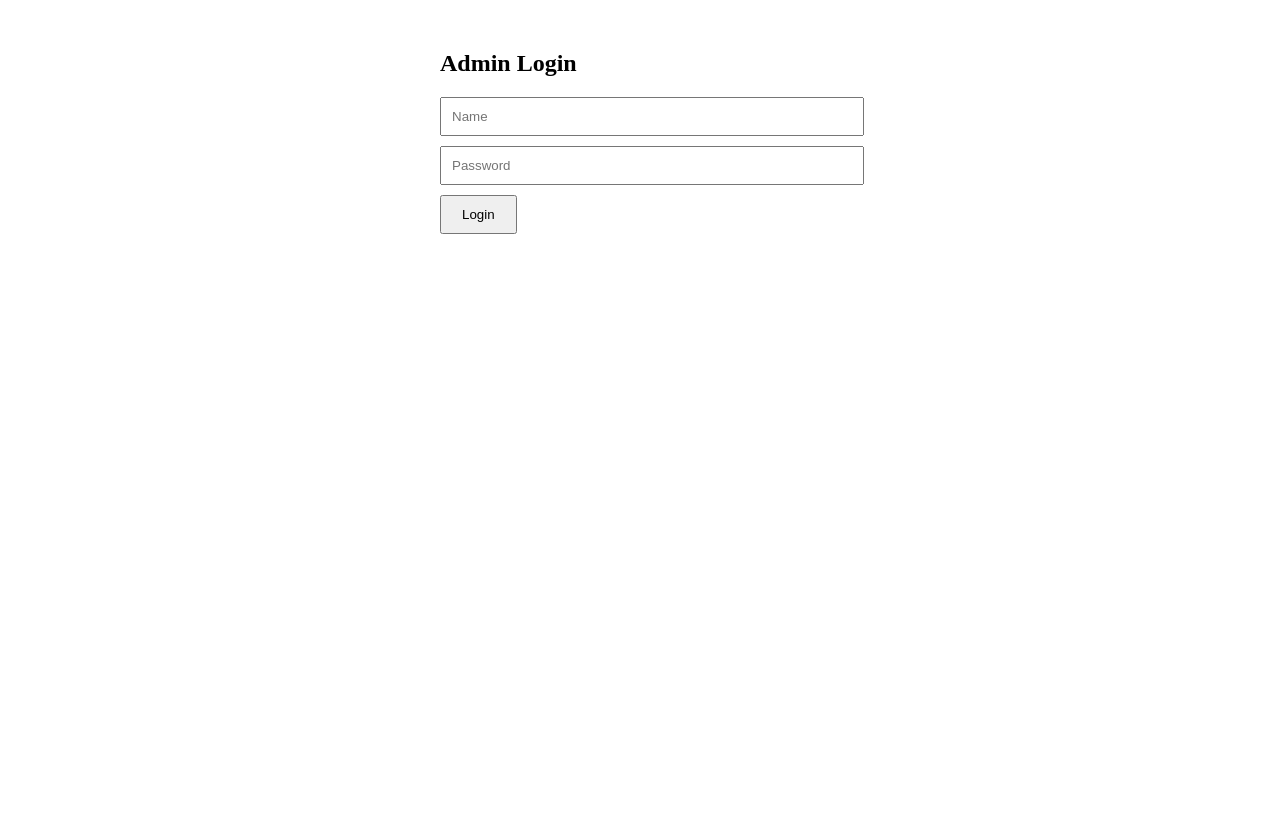
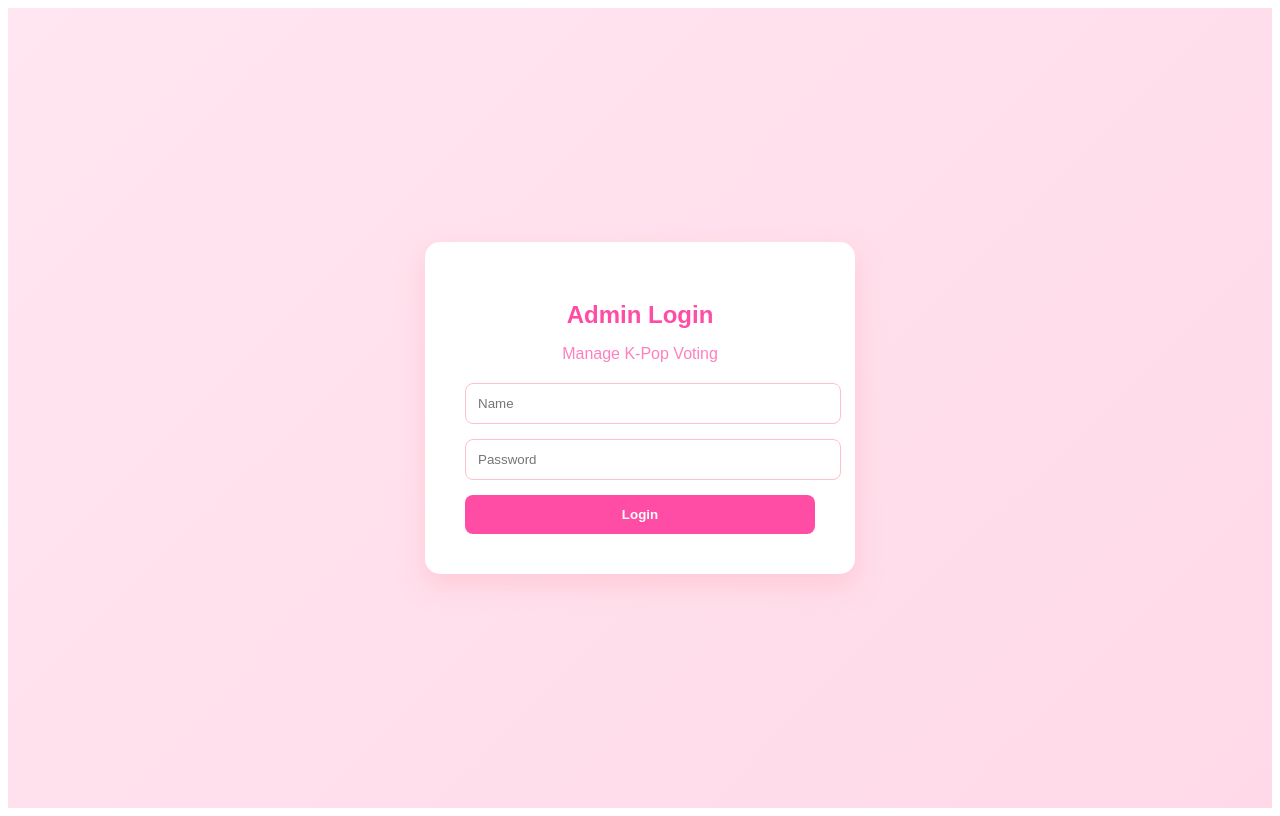
Before and after one commit to shyeik/niki-app, a React (Vite) app: page /login in a window 1280 px wide. Built offline with nearby package versions, Linux system fonts and the light colour scheme.

Commit message:
login tw

```diff
--- a/src/pages/Login.jsx
+++ b/src/pages/Login.jsx
@@ -1,6 +1,7 @@
 import { useState } from "react"
 import axios from "axios"
 import { useNavigate } from "react-router-dom"
+
 const API = import.meta.env.VITE_API_BASE_URL;
 
 function Login() {
@@ -12,25 +13,48 @@ function Login() {
   const handleSubmit = async (e) => {
     e.preventDefault()
     try {
-    const res = await axios.post(`${API}api/auth/login`, { name, password })
-    console.log("Login success:", res.data)
+      const res = await axios.post(`${API}/api/auth/login`, { name, password })
       localStorage.setItem("token", res.data.token)
       navigate("/admin/dashboard")
     } catch (err) {
       setError(err.response?.data?.message || "Login failed")
     }
   }
+
   return (
-    <div style={{ maxWidth: "400px", margin: "50px auto" }}>
-      <h2>Admin Login</h2>
+    <div style={{
+      minHeight: "100vh",
+      display: "flex",
+      justifyContent: "center",
+      alignItems: "center",
+      background: "linear-gradient(135deg, #ffe6f0, #ffd9e8)",
+      fontFamily: "'Poppins', sans-serif",
+    }}>
+      <div style={{
+        background: "white",
+        padding: "40px",
+        borderRadius: "15px",
+        boxShadow: "0 10px 25px rgba(255, 182, 193, 0.5)",
+        width: "350px",
+        textAlign: "center",
+      }}>
+        <h2 style={{ marginBottom: "10px", color: "#ff4da6" }}>Admin Login</h2>
+        <p style={{ marginBottom: "20px", color: "#ff80bf" }}>Manage K-Pop Voting</p>
+
         <form onSubmit={handleSubmit}>
           <input
-          type="name"
+            type="text"
             placeholder="Name"
             value={name}
             onChange={(e)=>setName(e.target.value)}
             required
-          style={{ width: "100%", padding: "10px", marginBottom: "10px" }}
+            style={{
+              width: "100%",
+              padding: "12px",
+              marginBottom: "15px",
+              borderRadius: "8px",
+              border: "1px solid #ffc0cb",
+            }}
           />
           <input
             type="password"
@@ -38,11 +62,35 @@ function Login() {
             value={password}
             onChange={(e)=>setPassword(e.target.value)}
             required
-          style={{ width: "100%", padding: "10px", marginBottom: "10px" }}
+            style={{
+              width: "100%",
+              padding: "12px",
+              marginBottom: "15px",
+              borderRadius: "8px",
+              border: "1px solid #ffc0cb",
+            }}
           />
-        {error && <p style={{color:"red"}}>{error}</p>}
-        <button type="submit" style={{padding:"10px 20px"}}>Login</button>
+          {error && <p style={{ color: "red", marginBottom: "15px" }}>{error}</p>}
+          <button
+            type="submit"
+            style={{
+              width: "100%",
+              padding: "12px",
+              borderRadius: "8px",
+              backgroundColor: "#ff4da6",
+              color: "white",
+              border: "none",
+              fontWeight: "bold",
+              cursor: "pointer",
+              transition: "background 0.3s",
+            }}
+            onMouseOver={(e) => e.target.style.backgroundColor = "#ff1a75"}
+            onMouseOut={(e) => e.target.style.backgroundColor = "#ff4da6"}
+          >
+            Login
+          </button>
         </form>
+      </div>
     </div>
   )
 }
```
Lines whose indentation alone changed are shown as unchanged.
